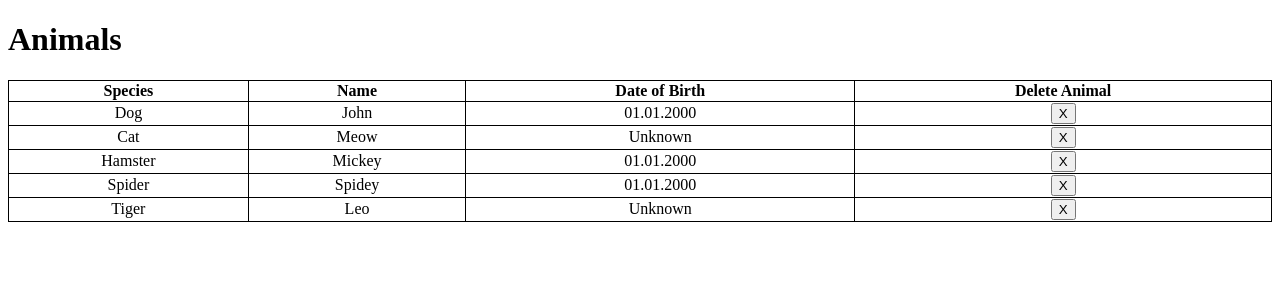
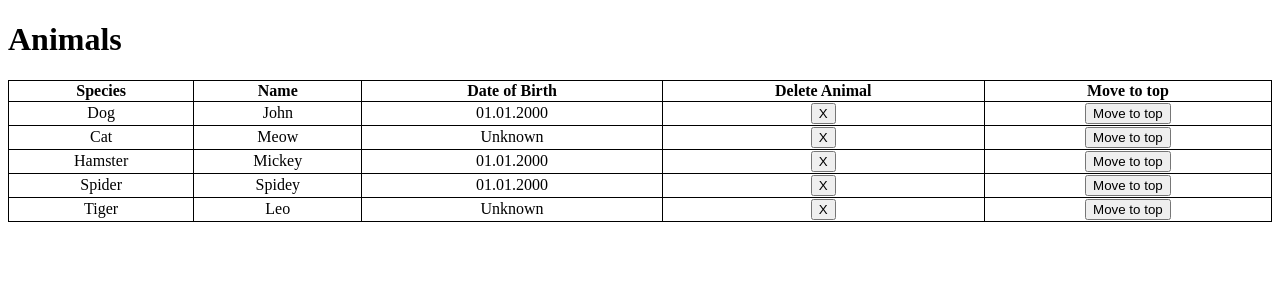
Before and after one commit to racko92/angular_4_zoo, an Angular app: page / in a window 1280 px wide. Shown: the top 300 px of the page. Built offline with nearby package versions, Linux system fonts and the light colour scheme.

Commit message:
Zadatak 5: Dodat button "Move to top"

```diff
--- a/src/app/animals/animal-list.component.html
+++ b/src/app/animals/animal-list.component.html
@@ -6,6 +6,7 @@
         <th>Name</th>
         <th>Date of Birth</th>
         <th>Delete Animal</th>
+        <th>Move to top</th>
     </tr>
     <tr *ngFor= "let animal of animals">
         <td>{{ animal.species }}</td>
@@ -18,6 +19,9 @@
         </ng-container>
         <td>
             <button (click)="remove(animal)">X</button>
+        </td>
+        <td>
+            <button (click)="moveToTop(animal)">Move to top</button>
         </td>
     </tr>
 </table>
--- a/src/app/animals/animal-list.component.ts
+++ b/src/app/animals/animal-list.component.ts
@@ -24,4 +24,9 @@
             const index = this.animals.indexOf(animal);
             this.animals.splice(index, 1);
         }
+        moveToTop(animal){
+            const index = this.animals.indexOf(animal);
+            this.animals.splice(index, 1);
+            this.animals.unshift(animal);
+        }
     }
```
